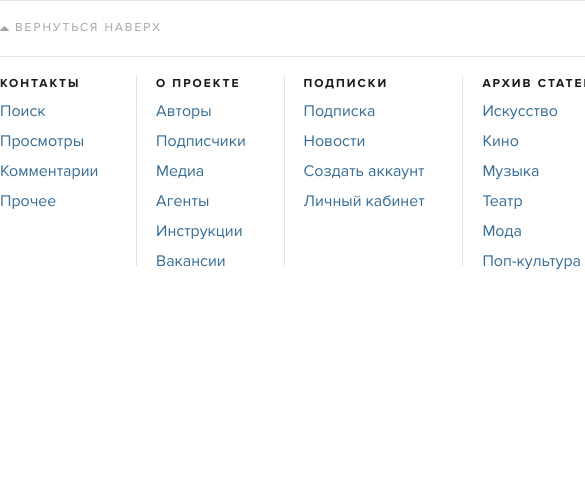
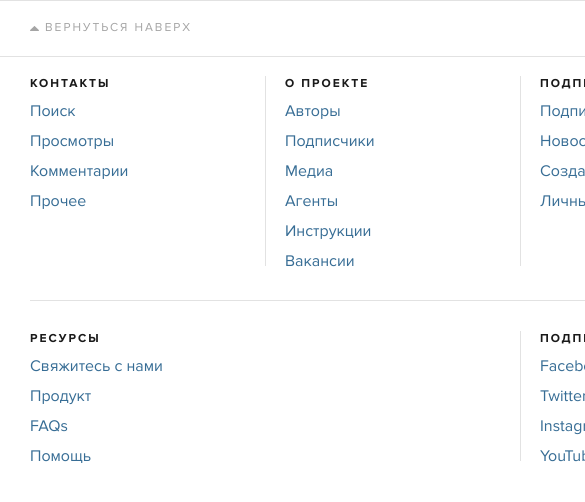
Before and after one commit to JuliDeveloper/buro, a React (Create React App) app in the folder buro/: page / in a window 390 px wide. Shown: the top 502 px of the page, 585 px wide, since content can reach past the window. Built offline with nearby package versions, Linux system fonts and the light colour scheme.

Commit message:
made changes to the code and added a tablet version

```diff
--- a/buro/src/components/Footer/Footer.css
+++ b/buro/src/components/Footer/Footer.css
@@ -40,8 +40,8 @@
 .footer__lists {
     max-width: 1360px;
     margin: 19px auto 0;
-    display: flex;
-    justify-content: space-between;
+    display: grid;
+    grid-template-columns: repeat(6, 1fr);
 }
 
 .list__border::before {
@@ -54,3 +54,69 @@
     top: 0;
     left: -20px;
 }
+
+@media(max-width:1020px) {
+    .footer {
+        max-width:1020px;
+        min-width:1020px;
+    }
+
+    .footer__up {
+        max-width:1020px;
+        min-width:1020px;
+        padding: 19px 30px 21px;
+    }
+
+    .footer__lists {
+        max-width:1020px;
+        min-width:1020px;
+        padding: 0 30px;
+        grid-template-columns: repeat(4, 1fr);
+        grid-template-areas: 'a b c d'
+                   'e e f f';
+        grid-row-gap: 60px;
+    }
+
+    .grid_a {
+        grid-area: a;
+    }
+
+    .grid_a::after {
+        content: '';
+        display: block;
+        width: 1020px;
+        height: 1px;
+        background: var(--lightGrey);
+        position: absolute;
+        bottom: -30px;
+        left: 0;
+    }
+
+    .grid_b {
+        grid-area: b;
+    }
+
+    .grid_c {
+        grid-area: c;
+    }
+
+    .grid_d {
+        grid-area: d;
+    }
+
+    .grid_e {
+        grid-area: e;
+    }
+
+    .grid_e::before {
+        display: none;
+    }
+
+    .grid_f {
+        grid-area: f;
+    }
+
+    .grid_f::before {
+        height: 130px;
+    }
+}
--- a/buro/src/components/Footer/Footer.jsx
+++ b/buro/src/components/Footer/Footer.jsx
@@ -11,12 +11,12 @@ function Footer() {
             </div>
         </div>
         <div className='footer__lists'>
-            <List title='Контакты' item1='Поиск' item2='Просмотры' item3='Комментарии' item4='Прочее' />
-            <List title='О проекте' item1='Авторы' item2='Подписчики' item3='Медиа' item4='Агенты' item5='Инструкции' item6='Вакансии' border__css='list__border' />
-            <List title='Подписки' item1='Подписка' item2='Новости' item3='Создать аккаунт' item4='Личный кабинет' border__css='list__border' />
-            <List title='Архив статей' item1='Искусство' item2='Кино' item3='Музыка' item4='Театр' item5='Мода' item6='Поп-культура' border__css='list__border' />
-            <List title='Ресурсы' item1='Свяжитесь с нами' item2='Продукт' item3='FAQs' item4='Помощь' border__css='list__border' />
-            <List title='Подпишитесь на нас' item1='Facebook' item2='Twitter' item3='Instagram' item4='YouTube' border__css='list__border' />
+            <List title='Контакты' item1='Поиск' item2='Просмотры' item3='Комментарии' item4='Прочее' border__css='grid_a' />
+            <List title='О проекте' item1='Авторы' item2='Подписчики' item3='Медиа' item4='Агенты' item5='Инструкции' item6='Вакансии' border__css='list__border grid_b' />
+            <List title='Подписки' item1='Подписка' item2='Новости' item3='Создать аккаунт' item4='Личный кабинет' border__css='list__border grid_c' />
+            <List title='Архив статей' item1='Искусство' item2='Кино' item3='Музыка' item4='Театр' item5='Мода' item6='Поп-культура' border__css='list__border grid_d' />
+            <List title='Ресурсы' item1='Свяжитесь с нами' item2='Продукт' item3='FAQs' item4='Помощь' border__css='list__border grid_e' />
+            <List title='Подпишитесь на нас' item1='Facebook' item2='Twitter' item3='Instagram' item4='YouTube' border__css='list__border grid_f' />
         </div>
     </div>
 }
--- a/buro/src/components/List/List.css
+++ b/buro/src/components/List/List.css
@@ -28,3 +28,8 @@
 .list__box_item-link:hover {
     text-decoration: underline;
 }
+@media(max-width:1020px) {
+    .list {
+        max-width: 248px;
+    }
+}
```
